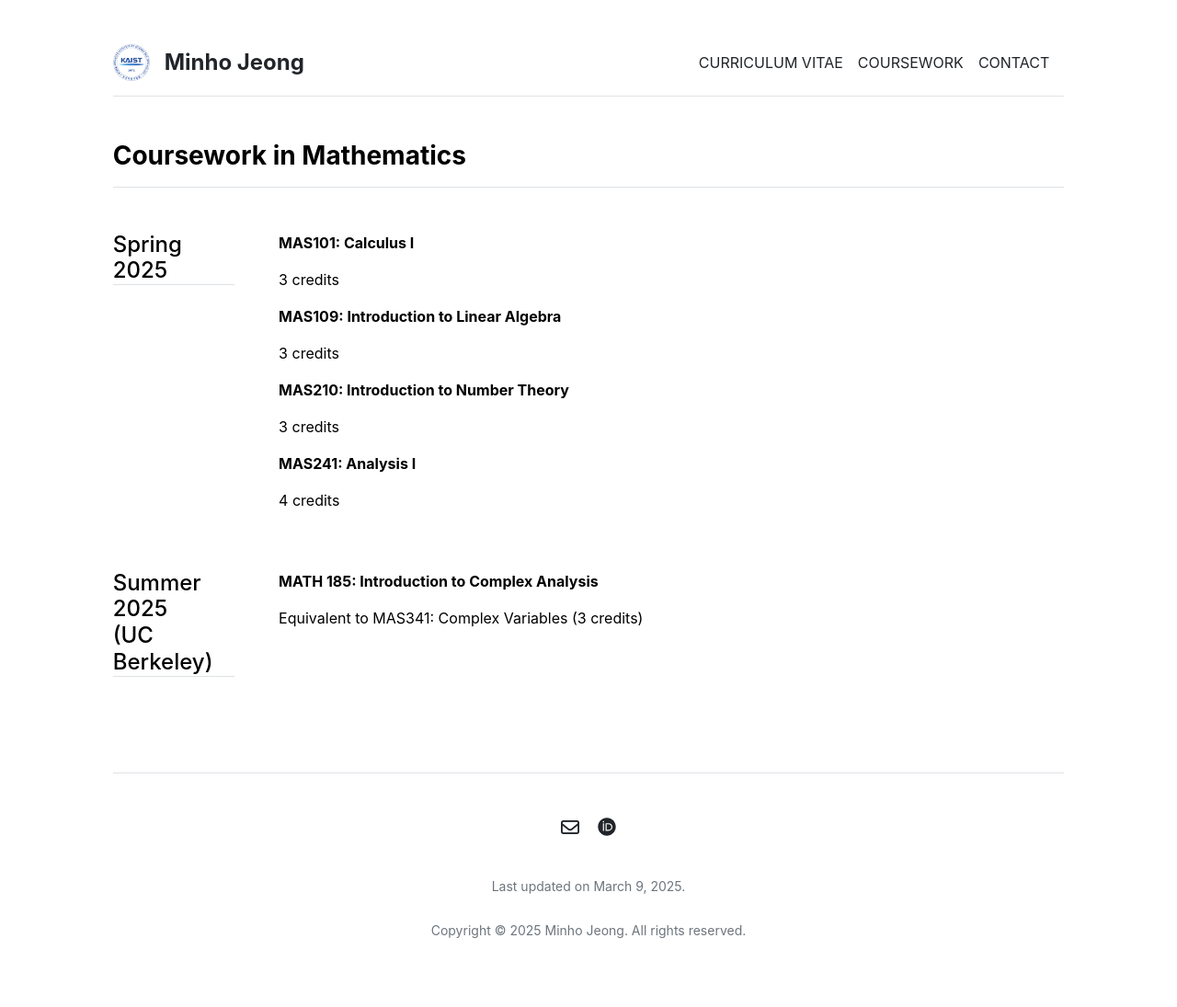
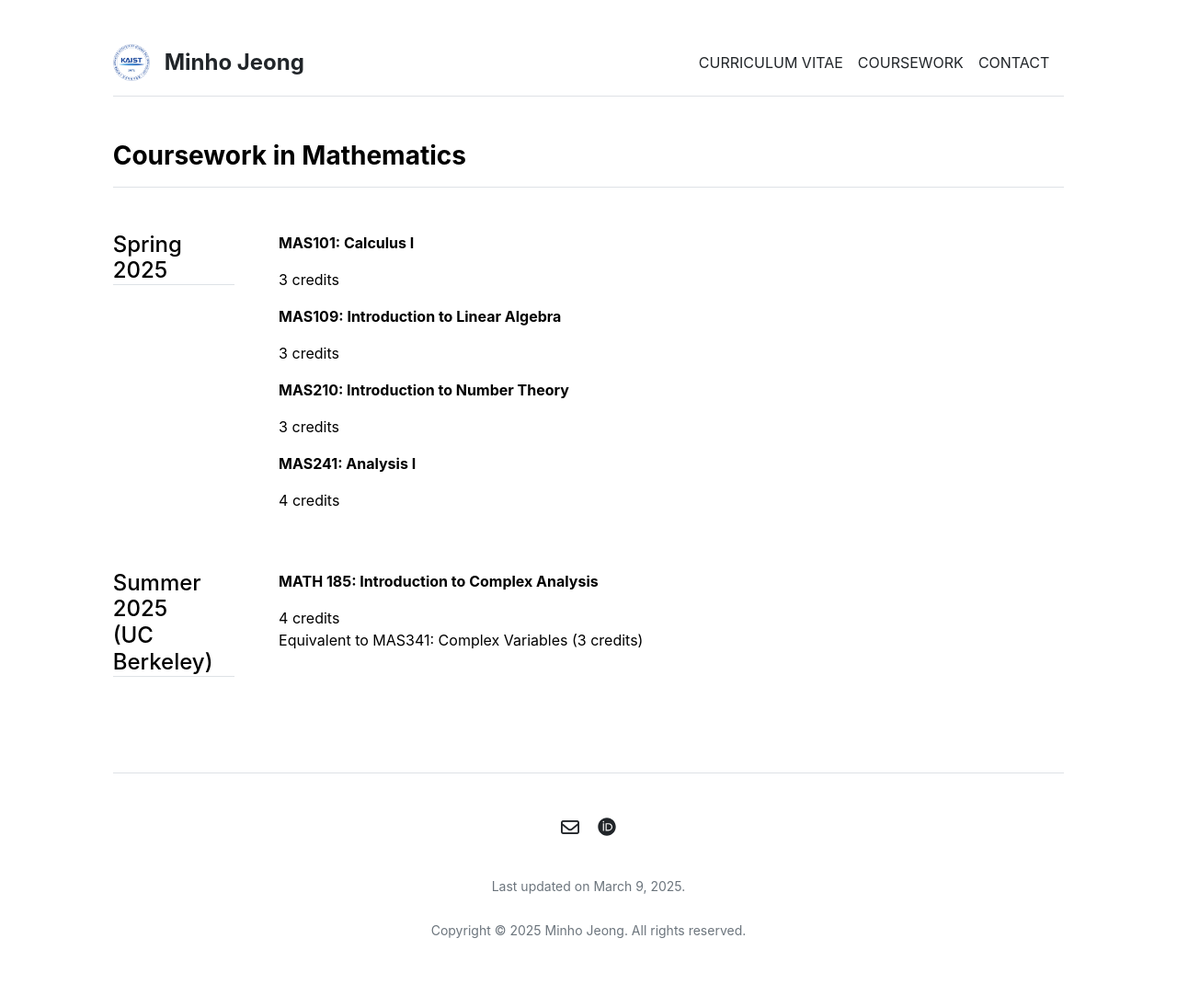
Before and after one commit to mino-jeong/mino-jeong.github.io, a Jekyll site: the page built from coursework.md, in a window 1280 px wide. Shown: the whole page at 92% size. Built offline with Jekyll 4.4.1, drawn with Linux system fonts in a browser that asks for light colours.

Commit message:
Update su25.yml

```diff
--- a/_data/coursework/su25.yml
+++ b/_data/coursework/su25.yml
@@ -1,2 +1,3 @@
 - title: 'MATH 185: Introduction to Complex Analysis'
-  description: 'Equivalent to MAS341: Complex Variables (3 credits)'
+  description: '4 credits<br>
+  Equivalent to MAS341: Complex Variables (3 credits)'
```
